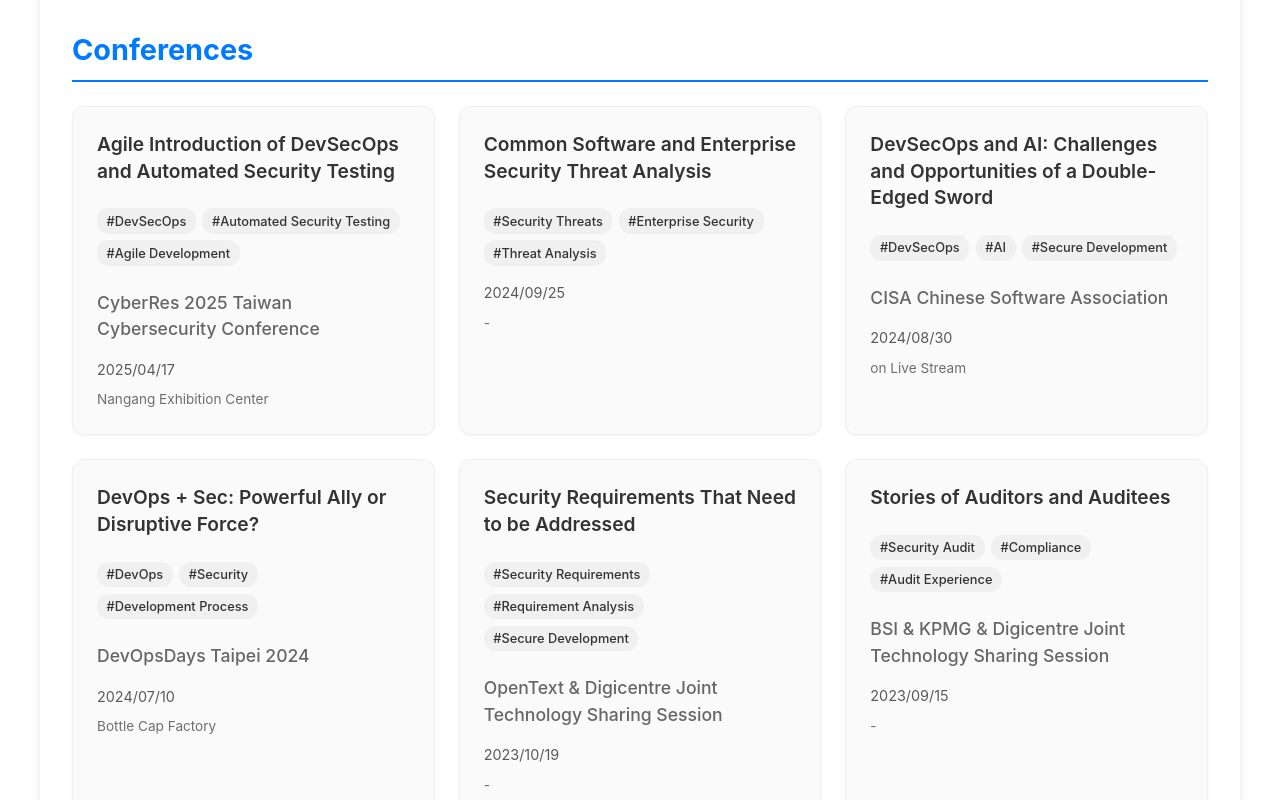
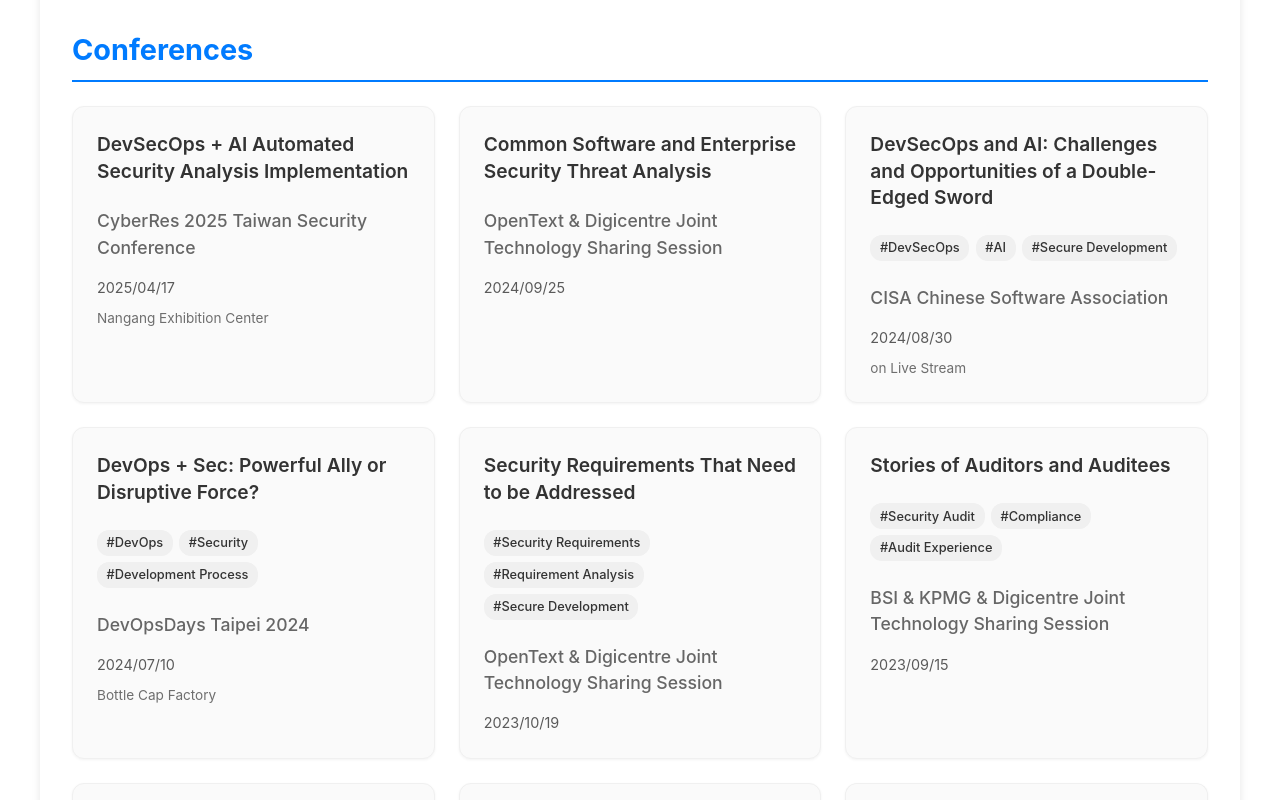
Before and after one commit to Lung-Yu/Lung-Yu.github.io, a React (Vite) app: page /cv in a window 1280 px wide. Shown: the part 2080-2880 px from the top of the page. Built offline with nearby package versions, Linux system fonts and the light colour scheme.

Commit message:
feat: 更新會議資訊，調整會議標題及組織者，移除場地資訊的「-」標記

```diff
--- a/src/features/cv/components/CV.tsx
+++ b/src/features/cv/components/CV.tsx
@@ -105,7 +105,7 @@ const CV = () => {
                     <i className="fas fa-calendar"></i>
                     {conf.date}
                   </span>
-                  {conf.venue && (
+                  {conf.venue && conf.venue !== '-' && (
                     <div className="conference-venue">
                       <i className="fas fa-location-dot"></i>
                       {conf.venue}
--- a/src/i18n/locales/en/cv.json
+++ b/src/i18n/locales/en/cv.json
@@ -104,17 +104,15 @@
   ],
   "conferences": [
     {
-      "title": "Agile Introduction of DevSecOps and Automated Security Testing",
+      "title": "DevSecOps + AI Automated Security Analysis Implementation",
       "date": "2025/04/17",
       "venue": "Nangang Exhibition Center",
-      "organizer": "CyberRes 2025 Taiwan Cybersecurity Conference",
-      "tags": ["DevSecOps", "Automated Security Testing", "Agile Development"]
+      "organizer": "CyberRes 2025 Taiwan Security Conference"
     },
     {
       "title": "Common Software and Enterprise Security Threat Analysis",
       "date": "2024/09/25",
-      "venue": "-",
-      "tags": ["Security Threats", "Enterprise Security", "Threat Analysis"]
+      "organizer": "OpenText & Digicentre Joint Technology Sharing Session"
     },
     {
       "title": "DevSecOps and AI: Challenges and Opportunities of a Double-Edged Sword",
@@ -133,14 +131,12 @@
     {
       "title": "Security Requirements That Need to be Addressed",
       "date": "2023/10/19",
-      "venue": "-",
       "organizer": "OpenText & Digicentre Joint Technology Sharing Session",
       "tags": ["Security Requirements", "Requirement Analysis", "Secure Development"]
     },
     {
       "title": "Stories of Auditors and Auditees",
       "date": "2023/09/15",
-      "venue": "-",
       "organizer": "BSI & KPMG & Digicentre Joint Technology Sharing Session",
       "tags": ["Security Audit", "Compliance", "Audit Experience"],
       "url": "https://www.ithome.com.tw/pr/159495"
@@ -156,15 +152,13 @@
     {
       "title": "Challenges of Enterprises Facing Secure Development",
       "date": "2023/04/12",
-      "venue": "-",
-      "organizer": "OpenText & 果核數位 聯合技術分享會",
+      "organizer": "OpenText & Digicentre Joint Technology Sharing Session",
       "tags": ["Enterprise Security", "Development Challenges", "Best Practices"],
       "url": "https://www.ithome.com.tw/pr/156836"
     },
     {
       "title": "Building Secure Software Starts with Effective Communication",
       "date": "2023/03/18",
-      "venue": "-",
       "organizer": "Digicentre Hacker Talk Forum",
       "tags": ["Team Communication", "Secure Development", "Cross-Department Collaboration"],
       "url": "https://www.ithome.com.tw/pr/156206"
--- a/src/i18n/locales/zh-TW/cv.json
+++ b/src/i18n/locales/zh-TW/cv.json
@@ -104,16 +104,16 @@
   ],
   "conferences": [
     {
-      "title":"DevSecOps和自動化安全檢測的敏捷導入",
+      "title": "DevSecOps + AI 自動化資安分析實作",
       "date": "2025/04/17",
       "venue": "南港展覽館",
       "organizer": "CyberRes 2025 臺灣資安大會",
       "tags": ["DevSecOps", "自動化安全檢測", "敏捷開發"]
     },
     {
-      "title": "常見軟體與企業安全威脅分析",
+      "title": "常見之軟體與企業的安全威脅分析",
       "date": "2024/09/25",
-      "venue": "-",
+      "organizer": "OpenText & 果核數位 聯合技術分享會",
       "tags": ["安全威脅", "企業安全", "威脅分析"]
     },
     {
@@ -133,14 +133,12 @@
     {
       "title": "那些沒有被說出口的資安需求",
       "date": "2023/10/19",
-      "venue": "-",
       "organizer": "OpenText & 果核數位 聯合技術分享會",
       "tags": ["安全需求", "需求分析", "安全開發"]
     },
     {
       "title": "稽核與被稽核的那些事",
       "date": "2023/09/15",
-      "venue": "-",
       "organizer": "BSI & KPMG & 果核數位 聯合技術分享會",
       "tags": ["安全稽核", "合規", "稽核經驗"],
       "url": "https://www.ithome.com.tw/pr/159495"
@@ -156,7 +154,6 @@
     {
       "title": "企業面臨的安全開發挑戰",
       "date": "2023/04/12",
-      "venue": "-",
       "organizer": "OpenText & 果核數位 聯合技術分享會",
       "tags": ["企業安全", "開發挑戰", "最佳實踐"],
       "url": "https://www.ithome.com.tw/pr/156836"
@@ -164,7 +161,6 @@
     {
       "title": "開發與資安的合作之路從互相理解開始",
       "date": "2023/03/18",
-      "venue": "-",
       "organizer": "果核數位 Hacker Talk 論壇",
       "tags": ["團隊溝通", "安全開發", "跨部門合作"],
       "url": "https://www.ithome.com.tw/pr/156206"
```
